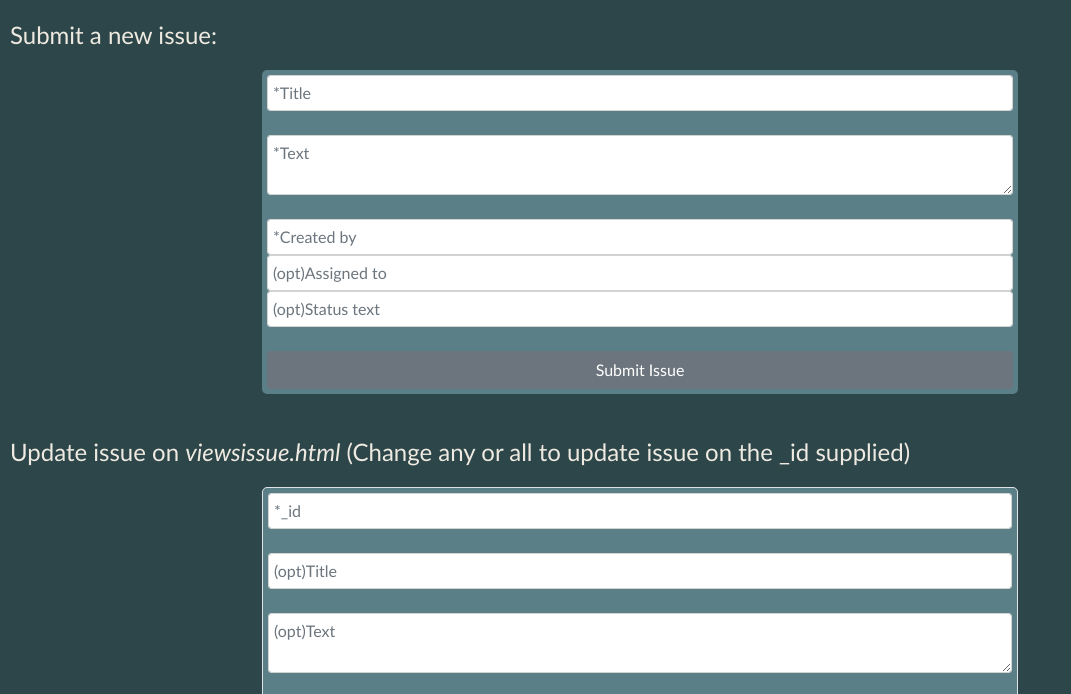
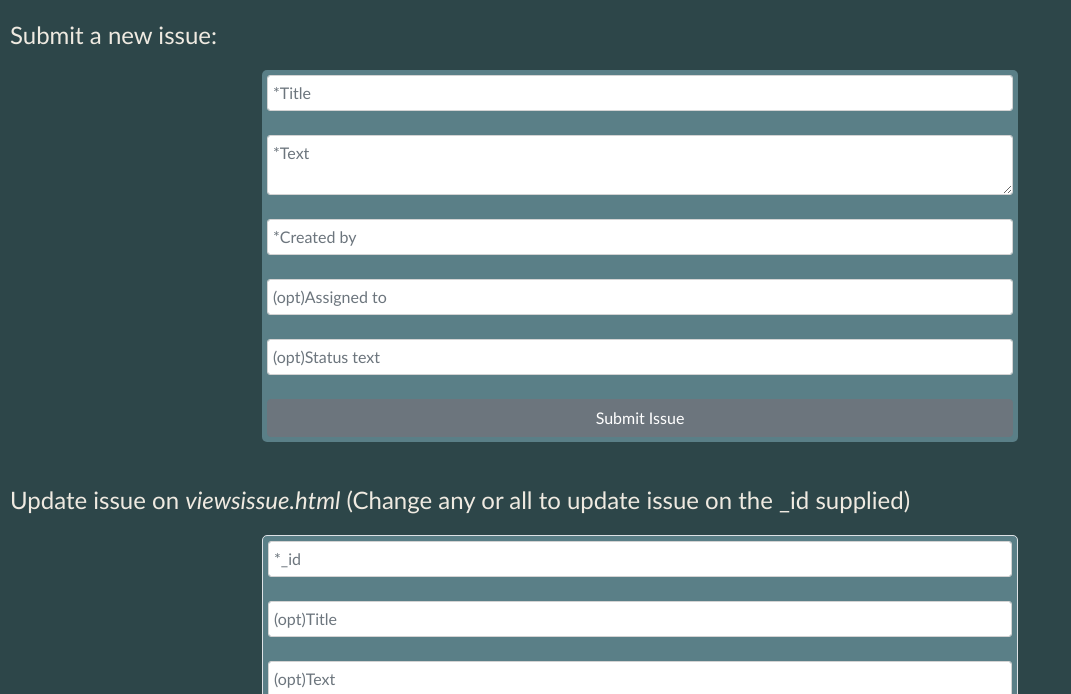
Before and after one commit to zorrey/Issue-Tracker, a website: page views/issue.html in a window 1280 px wide. Shown: the part 93-787 px from the top of the page, without its empty margins (0-1071 px from the left). Drawn offline with nearby package versions, Linux system fonts and the light colour scheme; no server answers.

Commit message:
html form view update

```diff
--- a/views/issue.html
+++ b/views/issue.html
@@ -21,8 +21,8 @@
         <form id="newIssue" method="post" action="/api/">
           <input class="form-control" type="text" name="issue_title" placeholder="*Title" required=''><br>
           <textarea class="form-control" type="text" name="issue_text" placeholder="*Text"  required=''></textarea><br>
-          <input class="form-control" type="text" name="created_by" placeholder="*Created by" required=''>
-          <input class="form-control" type="text" name="assigned_to" placeholder="(opt)Assigned to" >
+          <input class="form-control" type="text" name="created_by" placeholder="*Created by" required=''><br>
+          <input class="form-control" type="text" name="assigned_to" placeholder="(opt)Assigned to" ><br>
           <input class="form-control" type="text" name="status_text" placeholder="(opt)Status text" ><br>
           <button class="btn btn-secondary" type="submit">Submit Issue</button>
         </form>
```
Also changed, not shown: views/index.html (+1 -1 lines).
